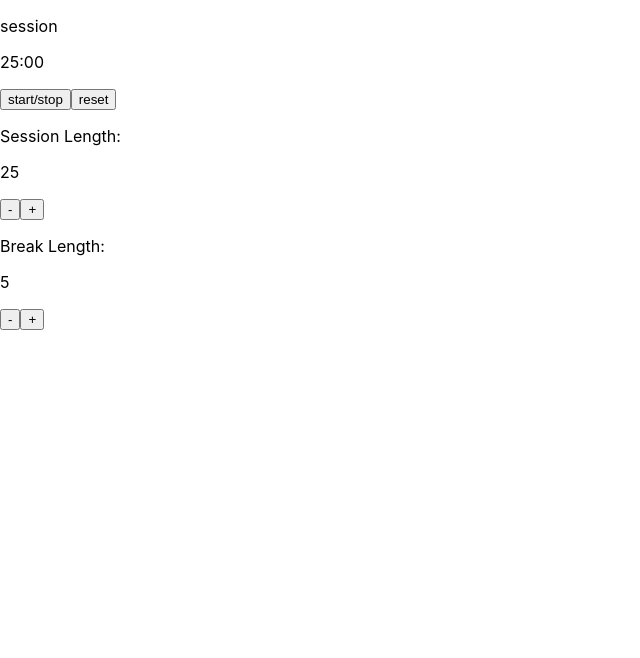
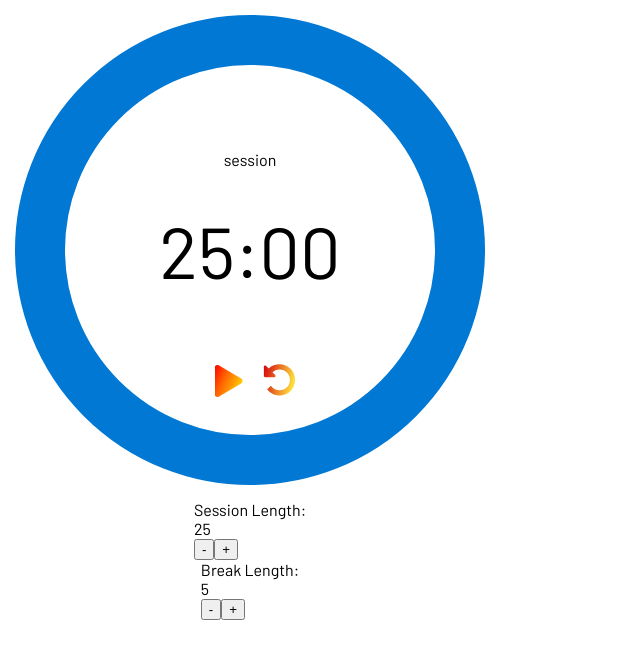
Before and after one commit to Mmackz/pomodoro, a React (Create React App) app: page / in a window 1280 px wide. Shown: the top 658 px of the page, without its empty margins (0-640 px from the left). Built offline with nearby package versions, Linux system fonts and the light colour scheme.

Commit message:
🚧 start styles for coundown display

```diff
--- a/public/index.html
+++ b/public/index.html
@@ -3,6 +3,7 @@
   <head>
     <meta charset="utf-8" />
     <link rel="icon" href="%PUBLIC_URL%/favicon.ico" />
+    <link rel="stylesheet" href="https://use.fontawesome.com/releases/v5.15.4/css/all.css" integrity="sha384-DyZ88mC6Up2uqS4h/KRgHuoeGwBcD4Ng9SiP4dIRy0EXTlnuz47vAwmeGwVChigm" crossorigin="anonymous">
     <meta name="viewport" content="width=device-width, initial-scale=1" />
     <title>Pomodoro Timer</title>
   </head>
--- a/src/App.js
+++ b/src/App.js
@@ -3,10 +3,12 @@ import { useRef } from "react/cjs/react.development";
 import Display from "./components/Display/Display";
 import accurateInterval from "./helpers/interval";
 
+const MS = 60 * 1000;
+
 function App() {
    const [sessionLength, setSessionLength] = useState(25);
    const [breakLength, setBreakLength] = useState(5);
-   const [timeRemaining, setTimeRemaining] = useState(1500);
+   const [timeRemaining, setTimeRemaining] = useState(1500000);
    const [currentTimer, setCurrentTimer] = useState("session");
    const [running, setRunning] = useState(false);
    const [timerId, setTimerId] = useState(null);
@@ -17,7 +19,7 @@ function App() {
       if (timeRemaining === 0) {
          audioRef.current.play();
          setTimeRemaining(
-            currentTimer === "session" ? breakLength * 60 : sessionLength * 60
+            currentTimer === "session" ? breakLength * MS : sessionLength * MS
          );
          setCurrentTimer(currentTimer === "session" ? "break" : "session");
       }
@@ -28,7 +30,7 @@ function App() {
          if (sessionLength + amount > 0 && sessionLength + amount <= 60) {
             setSessionLength((state) => state + amount);
             if (currentTimer === "session") {
-               setTimeRemaining((sessionLength + amount) * 60);
+               setTimeRemaining((sessionLength + amount) * MS);
             }
          }
       }
@@ -37,10 +39,17 @@ function App() {
          if (breakLength + amount > 0 && breakLength + amount <= 60) {
             setBreakLength((state) => state + amount);
             if (currentTimer === "break") {
-               setTimeRemaining((breakLength + amount) * 60);
+               setTimeRemaining((breakLength + amount) * MS);
             }
          }
       }
+   }
+
+   function calculatePercent() {
+      const timer = currentTimer === "session" ? sessionLength : breakLength;
+      const percent = timeRemaining / (timer * MS) * 100
+      console.log(percent)
+      return percent
    }
 
    function startTimer() {
@@ -49,8 +58,8 @@ function App() {
          setRunning(true);
          setTimerId(
             accurateInterval(() => {
-               setTimeRemaining((state) => state - 1);
-            }, 1000)
+               setTimeRemaining((state) => state - 100);
+            }, 100)
          );
       } else {
          setRunning(false);
@@ -62,19 +71,21 @@ function App() {
       setRunning(false);
       setSessionLength(25);
       setBreakLength(5);
-      setTimeRemaining(1500);
+      setTimeRemaining(1500000);
       setCurrentTimer("session");
       audioRef.current.pause();
       audioRef.current.currentTime = 0;
    }
 
    return (
-      <section className="timer-container">
+      <section className="main-container">
          <Display
             timerName={currentTimer}
             remaining={timeRemaining}
+            running={running}
             start={startTimer}
             reset={resetTimer}
+            percent={calculatePercent()}
          />
 
          <div className="time-setting">
--- a/src/components/Display/Display.js
+++ b/src/components/Display/Display.js
@@ -1,19 +1,53 @@
 import formatTimeRemaining from "../../helpers/formatTime";
+import { CircularProgress } from "@chakra-ui/progress";
 
 function Display(props) {
-   const { remaining, reset, start, timerName } = props;
+   const { percent, remaining, reset, running, start, timerName } = props;
 
    return (
       <div className="display-container">
-         <p id="timer-label">{timerName}</p>
-         <p id="time-left">{formatTimeRemaining(remaining)}</p>
-         <div className="start-stop-container">
-            <button id="start_stop" onClick={start}>
-               start/stop
-            </button>
-            <button id="reset" onClick={reset}>
-               reset
-            </button>
+         <CircularProgress
+            value={percent}
+            capIsRound
+            trackColor="transparent"
+         />
+         <div className="text-box">
+            <p id="timer-label" className="timer-label">
+               {timerName}
+            </p>
+            <div id="time-left" className="time-left">
+               {formatTimeRemaining(remaining)}
+            </div>
+         </div>
+
+         <div className="icon-container">
+            <div id="start_stop" onClick={start}>
+               {running ? (
+                  <i className="fas fa-pause"></i>
+               ) : (
+                  <i className="fas fa-play"></i>
+               )}
+            </div>
+            <div id="reset" onClick={reset}>
+               <svg
+                  xmlns="http://www.w3.org/2000/svg"
+                  viewBox="3 3 16 16"
+                  className="restart-icon"
+               >
+                  <defs>
+                     <linearGradient id="gradient-fill" y1="0.25" y2="0.5">
+                        <stop offset="0" stopColor="#d60f0f" />
+                        <stop offset="0.5" stopColor="#eb7b26" />
+                        <stop offset="1" stopColor="#ffe640" />
+                     </linearGradient>
+                  </defs>
+                  <path
+                     d="m120.6 38.723c-3.312-7.713-7.766-14.367-13.36-19.961-5.595-5.594-12.248-10.05-19.962-13.361-7.713-3.314-15.805-4.97-24.278-4.97-7.984 0-15.71 1.506-23.18 4.521-7.468 3.01-14.11 7.265-19.92 12.751l-10.593-10.511c-1.63-1.684-3.503-2.064-5.622-1.141-2.173.924-3.259 2.527-3.259 4.808v36.5c0 1.412.516 2.634 1.548 3.666 1.033 1.032 2.255 1.548 3.667 1.548h36.5c2.282 0 3.884-1.086 4.807-3.259.923-2.118.543-3.992-1.141-5.622l-11.162-11.243c3.803-3.585 8.148-6.341 13.04-8.27 4.889-1.928 9.994-2.893 15.317-2.893 5.649 0 11.04 1.101 16.17 3.3 5.133 2.2 9.572 5.174 13.32 8.922 3.748 3.747 6.722 8.187 8.922 13.32 2.199 5.133 3.299 10.523 3.299 16.17 0 5.65-1.1 11.04-3.299 16.17-2.2 5.133-5.174 9.573-8.922 13.321-3.748 3.748-8.188 6.722-13.32 8.921-5.133 2.2-10.525 3.3-16.17 3.3-6.464 0-12.574-1.412-18.332-4.236-5.757-2.824-10.618-6.816-14.583-11.977-.38-.543-1-.87-1.874-.979-.815 0-1.494.244-2.037.733l-11.162 11.244c-.434.436-.665.991-.692 1.67-.027.68.15 1.29.53 1.833 5.921 7.17 13.09 12.724 21.509 16.661 8.419 3.937 17.3 5.907 26.642 5.907 8.473 0 16.566-1.657 24.279-4.97 7.713-3.313 14.365-7.768 19.961-13.361 5.594-5.596 10.05-12.248 13.361-19.961 3.313-7.713 4.969-15.807 4.969-24.279 0-8.474-1.657-16.564-4.97-24.277"
+                     fill="url(#gradient-fill)"
+                     transform="matrix(.07192 0 0 .07192 6.674 6.768)"
+                  />
+               </svg>
+            </div>
          </div>
       </div>
    );
--- a/src/helpers/formatTime.js
+++ b/src/helpers/formatTime.js
@@ -1,6 +1,6 @@
 function formatTimeRemaining(time) {
    console.log(time)
-   let seconds = time;
+   let seconds = time / 1000;
    let minutes = seconds / 60;
    seconds = seconds % 60;
    return (
--- a/src/index.css
+++ b/src/index.css
@@ -1,13 +1,83 @@
+@import url("https://fonts.googleapis.com/css2?family=Barlow:wght@400;500&display=swap");
+
 body {
-  margin: 0;
-  font-family: -apple-system, BlinkMacSystemFont, 'Segoe UI', 'Roboto', 'Oxygen',
-    'Ubuntu', 'Cantarell', 'Fira Sans', 'Droid Sans', 'Helvetica Neue',
-    sans-serif;
-  -webkit-font-smoothing: antialiased;
-  -moz-osx-font-smoothing: grayscale;
+   margin: 0;
+   font-family: "Barlow", -apple-system, BlinkMacSystemFont, "Segoe UI",
+      "Roboto", "Oxygen", "Ubuntu", "Cantarell", "Fira Sans", "Droid Sans",
+      "Helvetica Neue", sans-serif;
+   -webkit-font-smoothing: antialiased;
+   -moz-osx-font-smoothing: grayscale;
 }
 
-code {
-  font-family: source-code-pro, Menlo, Monaco, Consolas, 'Courier New',
-    monospace;
+p {
+   margin: 0;
 }
+
+.main-container {
+   display: flex;
+   flex-direction: column;
+   justify-content: center;
+   align-items: center;
+   width: min(90vw, 500px);
+}
+
+.chakra-progress,
+.chakra-progress > svg {
+   line-height: 0;
+   width: 100%;
+   height: 100%;
+}
+
+.display-container {
+   position: relative;
+   width: 100%;
+}
+
+.text-box {
+   position: absolute;
+   top: 0;
+   width: 100%;
+   height: 100%;
+   display: flex;
+   flex-direction: column;
+   justify-content: center;
+   align-items: center;
+}
+
+.timer-label {
+   position: absolute;
+   top: 30%;
+}
+
+.time-left {
+   font-size: 4.5rem;
+}
+
+.icon-container {
+   display: flex;
+   align-items: center;
+   position: absolute;
+   bottom: 18%;
+   width: 100%;
+   justify-content: center;
+   margin-left: 0.65rem;
+}
+
+.restart-icon {
+   width: 3.475rem;
+   margin-left: 0.5rem;
+}
+
+.fas {
+   font-size: 2rem;
+   background: -webkit-linear-gradient(
+      335deg,
+      red,
+      rgb(255, 94, 0),
+      orange,
+      yellow
+   );
+   background-clip: text;
+   -webkit-background-clip: text;
+   -webkit-text-fill-color: transparent;
+}
```
